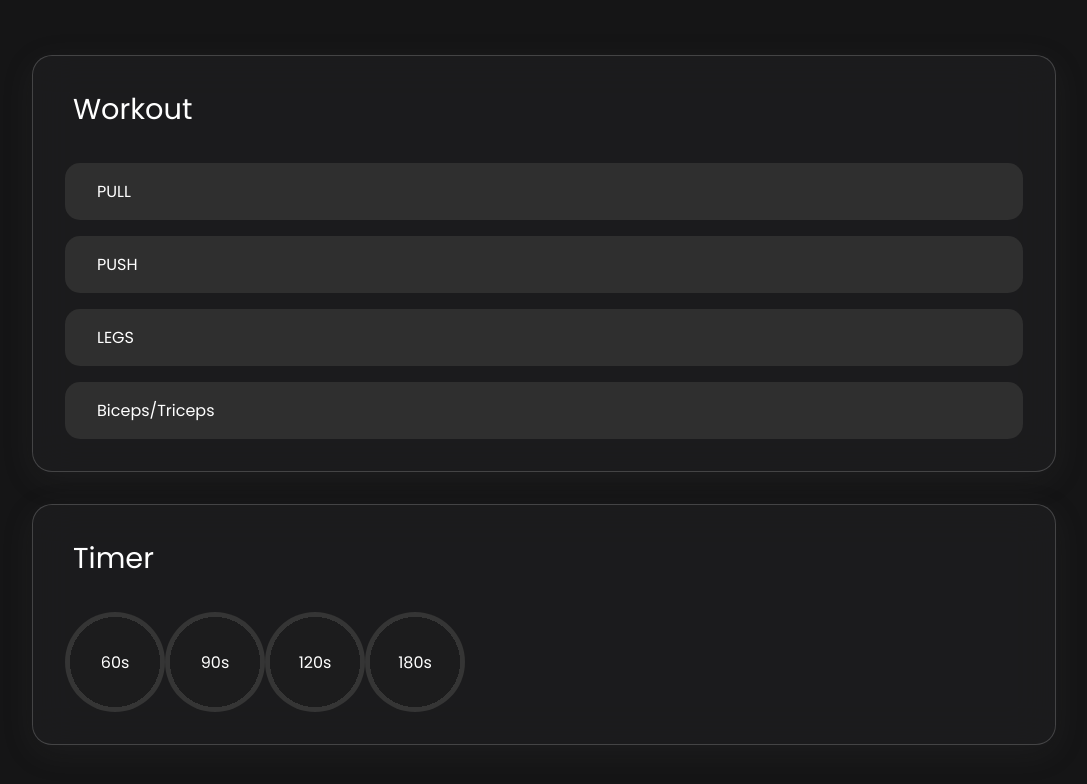
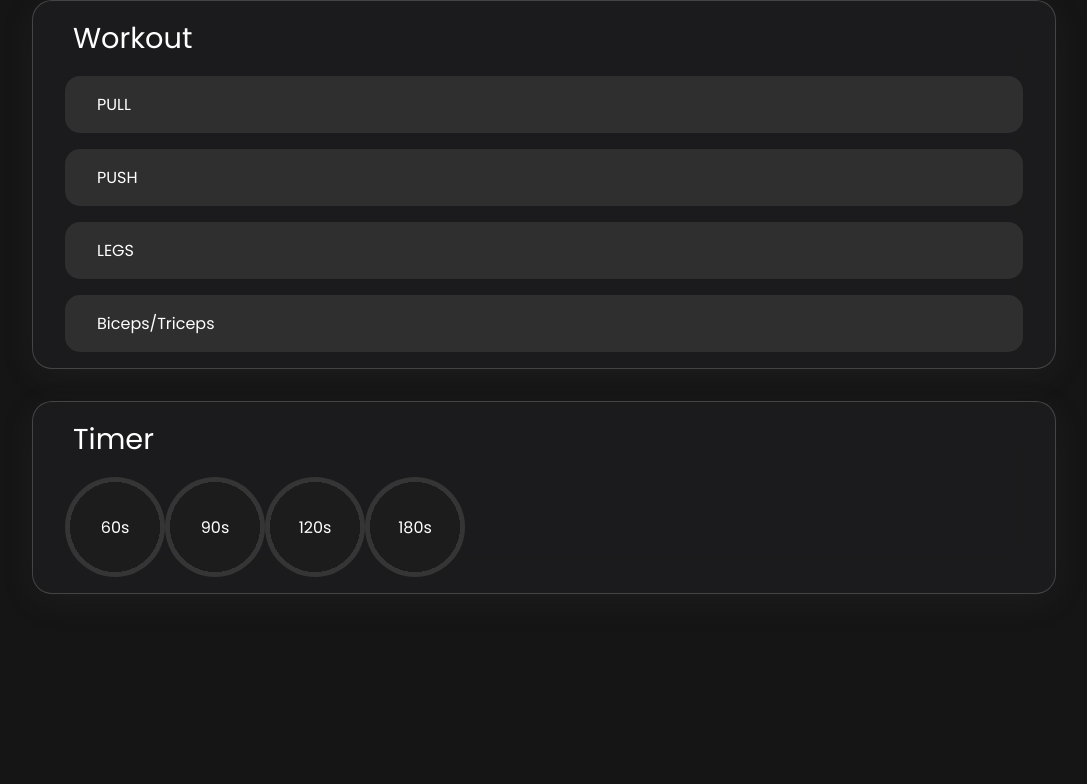
Before and after one commit to CyriGolo/muscle, a website built with Vite: page index.html in a window 1280 px wide. Shown: the whole page, without its empty margins (96-1183 px from the left). Built offline with nearby package versions, Linux system fonts and the light colour scheme; some icons are missing.

Commit message:
try things

```diff
--- a/index.html
+++ b/index.html
@@ -263,10 +263,10 @@
         <article>
             <h2><iconify-icon icon="majesticons:timer-line"  style="color: white"></iconify-icon></iconify-icon><p>Timer</p></h2>
             <ul class="timers">
-                <li class="progress-bar"><p class="timer" data-duration="60">60s</p></li>
-                <li class="progress-bar"><p class="timer" data-duration="90">90s</p></li>
-                <li class="progress-bar"><p class="timer" data-duration="120">120s</p></li>
-                <li class="progress-bar"><p class="timer" data-duration="180">180s</p></li>
+                <li><button class="progress-bar"><p class="timer" data-duration="60">60s</p></button></li>
+                <li><button class="progress-bar"><p class="timer" data-duration="90">90s</p></button></li>
+                <li><button class="progress-bar"><p class="timer" data-duration="120">120s</p></button></li>
+                <li><button class="progress-bar"><p class="timer" data-duration="180">180s</p></button></li>
             </ul>
         </article>
     </main>
--- a/style.css
+++ b/style.css
@@ -7,6 +7,7 @@
 }
 
 body {
+    height: 100dvh;
     background-color: #151516;
     font-family: "Poppins";
     user-select: none;
@@ -25,7 +26,6 @@ main {
     flex-direction: column;
     align-items: center;
     justify-content: center;
-    height: 100dvh;
     gap: 2rem;
 }
 
@@ -37,11 +37,11 @@ article {
     -webkit-backdrop-filter: blur( 20px );
     border-radius: 20px;
     border: 1px solid rgba( 255, 255, 255, 0.18 );
-    padding: 2rem;
+    padding: 1rem 2rem;
     width: 80dvw;
     display: flex;
     flex-direction: column;
-    gap: 2rem;
+    gap: 1rem;
 }
 
 details {
@@ -123,6 +123,10 @@ label {
     align-items: center;
     justify-content: center;
     cursor: pointer;
+    border: none;
+    color: white;
+    font-family: "Poppins";
+    font-size: 1rem;
 }
 
 .timers {
```
